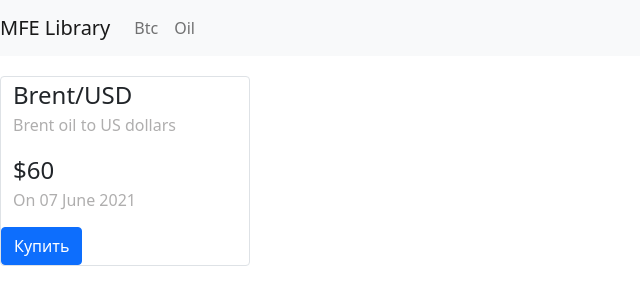
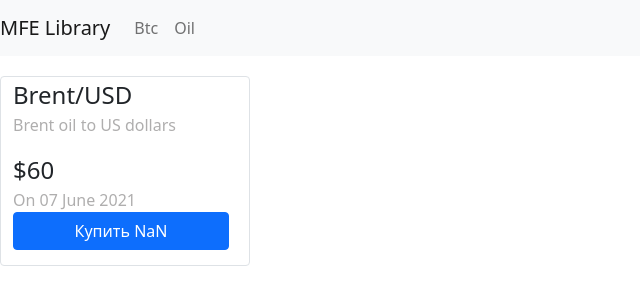
Before and after one commit to SychevAndrey/dev-hack-remote2, an Angular app: page /oil in a window 1280 px wide. Shown: the top 304 px of the page, without its empty margins (0-640 px from the left). Built offline with nearby package versions, Linux system fonts and the light colour scheme.

Commit message:
add buton on the card

```diff
--- a/src/app/oil/oil.component.html
+++ b/src/app/oil/oil.component.html
@@ -6,6 +6,7 @@
     <div class="container">
         <span class="currency">${{price}}</span>
         <span class="content-color">On 07 June 2021</span>
+        <button class="btn btn-primary me-md-2" type="button" >Купить {{canBuy}}</button>
     </div>
-    <button class="btn btn-primary me-md-2" type="button" >Купить {{cash}}</button>
+
 </div>
--- a/src/app/oil/oil.component.ts
+++ b/src/app/oil/oil.component.ts
@@ -13,6 +13,7 @@ export class OilComponent implements OnInit {
     price: number = 60
     idInterval: any
     cash: number = 0
+    canBuy: number = 0
 
     constructor() { }
 
@@ -38,6 +39,7 @@ export class OilComponent implements OnInit {
             this.idInterval = setInterval(() => {
                 const randomNumber = Math.round(Math.random() * 2 - 0.9);
                 this.price+= randomNumber
+                this.canBuy = Math.round(this.cash / this.price);
             }, 1000);
         }
 
```
